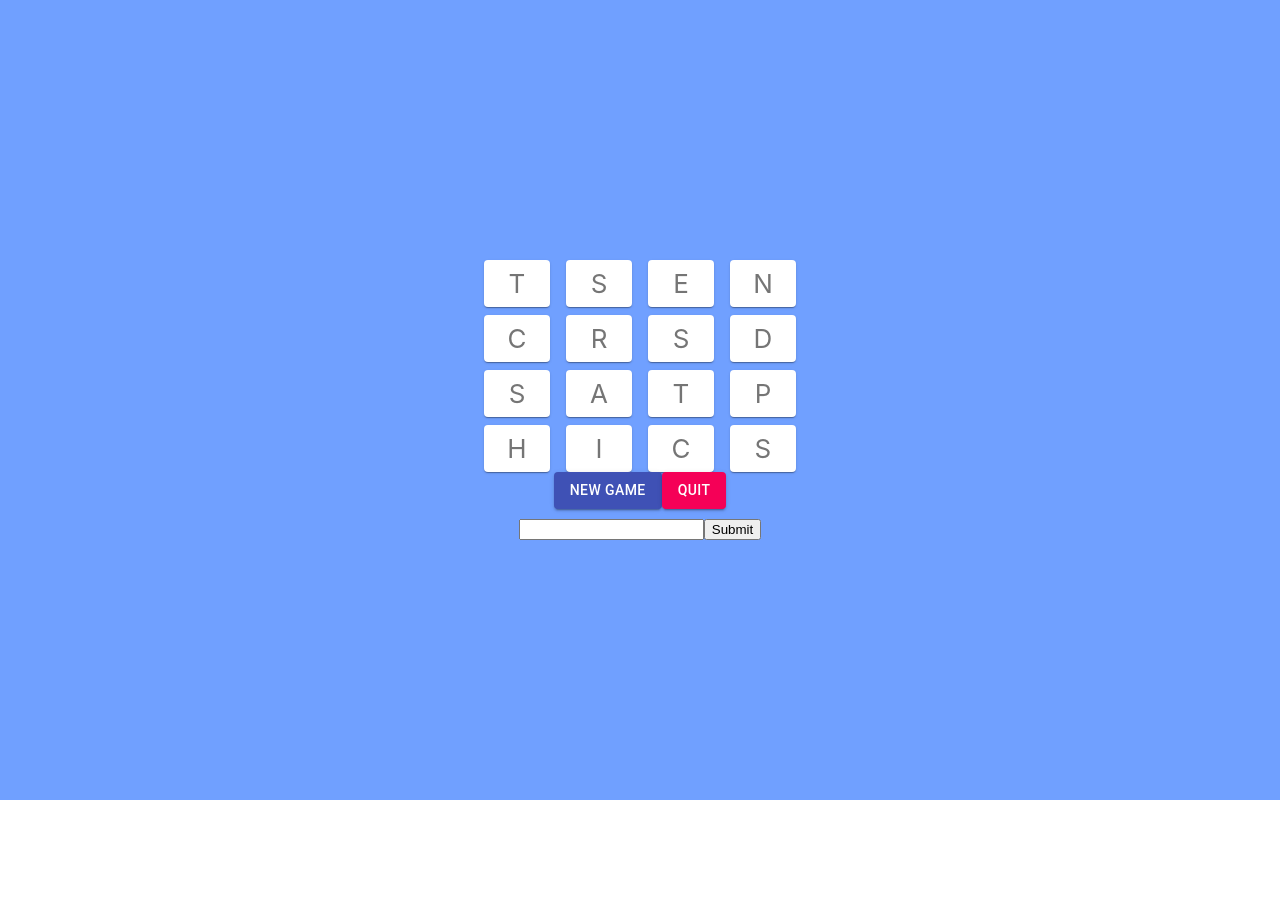
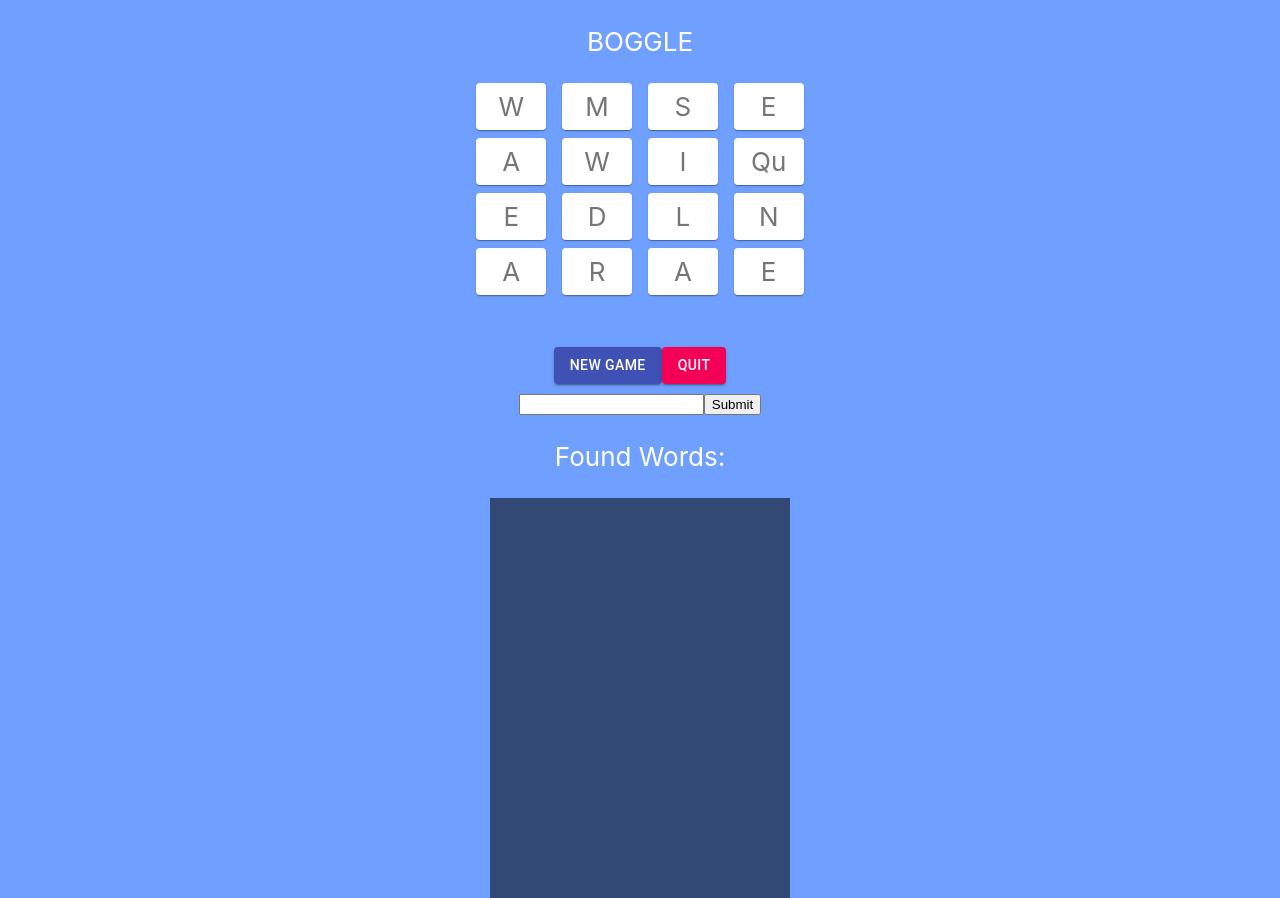
Before and after one commit to brybusti/b-app, a React (Create React App) app: page / in a window 1280 px wide. Both pictures are taken after a click on the button "NEW GAME". Before the commit the page ends 800 px from the top, so only its background shows below. Built offline with nearby package versions, Linux system fonts and the light colour scheme.

Commit message:
Finished, Bare Min

```diff
--- a/src/App.js
+++ b/src/App.js
@@ -8,7 +8,13 @@ import jsonDictionary  from './full-wordlist.json';
 import solutions from './boggle_solver.js';
 import { useFormik } from 'formik';
 import { makeStyles } from '@material-ui/core/styles';
-import VirtualizedList from './solutionList.js'
+//import VirtualizedList from './solutionList.js'
+import PropTypes from 'prop-types';
+import ListItem from '@material-ui/core/ListItem';
+import ListItemText from '@material-ui/core/ListItemText';
+import { FixedSizeList } from 'react-window';
+
+let gridItems, dict, usedAnswer, answers, itr, itr2, eState = 0, qState = -1;
 
 const useStyles = makeStyles(theme => ({
   root: {
@@ -21,18 +27,15 @@ const useStyles = makeStyles(theme => ({
   },
 }));
 
+const useStyles2 = makeStyles(theme => ({
+  root: {
+    width: '100%',
+    height: 400,
+    maxWidth: 300,
+    backgroundColor: theme.palette.text.secondary,
+  },
+}));
 
-
-
-
-
-
-
-let gridItems = RandomGrid();
-let dict = Array.from(jsonDictionary.words);
-let usedAnswer = new Set();
-let answer = solutions(gridItems, dict);
-let eState = 0, qState = 0;
 
 export default function App() {
   const [isVisible, setIsVisible] = useState(false);
@@ -46,10 +49,11 @@ export default function App() {
 
         if(usedAnswer.has(values.Answer))
           eState = 1;
-        else if((!answer.has(values.Answer)) || (values.Answer.length <= 2))
+        else if((!answers.has(values.Answer)) || (values.Answer.length <= 2))
           eState = 2;
         else{
           usedAnswer.add(values.Answer);
+          answers.delete(values.Answer);
           eState = 0;
         }
 
@@ -61,19 +65,89 @@ export default function App() {
   });
 
   function handleQuit() {
-    console.log("hi");
-    setVis2(!visible2);
-    qState = 1;
+    if(isVisible){
+      setIsVisible(!isVisible)
+      setVis2(!visible2);
+      qState = 1;
+    }
   }
 
   function handleStart(){
-    gridItems = RandomGrid();
-    dict = Array.from(jsonDictionary.words);
-    usedAnswer = new Set();
-    answer = solutions(gridItems, dict);
-    setIsVisible(!isVisible)
     qState = 0;
+
+    if(!isVisible){
+      gridItems = RandomGrid();
+      dict = Array.from(jsonDictionary.words);
+      usedAnswer = new Set();
+      answers = solutions(gridItems, dict);
+      setIsVisible(!isVisible)
+    }
   }
+
+
+
+
+
+  function renderRow(props) {
+    const { index, style } = props;
+    itr = Array.from(answers);
+    itr2 = Array.from(usedAnswer);
+
+
+    if(qState === 0){
+      return (
+        <ListItem button style={style} key={index}>
+          <ListItemText color="red" primary={
+            itr2[index]
+          } />
+        </ListItem>
+      );
+    }
+    else{
+      return (
+        <ListItem button style={style} key={index}>
+          <ListItemText color="red" primary={
+            itr[index]
+          } />
+        </ListItem>
+      );
+    }
+
+  }
+
+  renderRow.propTypes = {
+    index: PropTypes.number.isRequired,
+    style: PropTypes.object.isRequired,
+  };
+
+  function VirtualizedList() {
+    const classes2 = useStyles2();
+
+    if(qState === 0){
+      return (
+
+        <div className={classes2.root}>
+          <FixedSizeList height={400} width={300} itemSize={46} itemCount={usedAnswer.size}>
+            {renderRow}
+          </FixedSizeList>
+        </div>
+      );
+    }
+    else if(qState === 1){
+      return (
+
+      <div className={classes2.root}>
+        <FixedSizeList height={400} width={300} itemSize={46} itemCount={answers.size}>
+          {renderRow}
+        </FixedSizeList>
+      </div>
+    );
+    }
+  }
+
+
+
+
 
   function NestedGrid() {
     var x = -1;
@@ -125,6 +199,11 @@ export default function App() {
   return (
     <div className="App">
       <header className="App-header">
+
+      <div>
+        <p>BOGGLE</p>
+      </div>
+
       <div>
       {isVisible ?
         (<div>
@@ -134,6 +213,8 @@ export default function App() {
         </div>) : (<div></div>)
       }
       </div>
+
+      <p></p>
 
       <div>
       <Button variant="contained" color="primary" onClick={() =>  {
@@ -147,13 +228,6 @@ export default function App() {
         Quit
       </Button> {/* End of secondary button */}
       </div>
-
-
-
-
-
-
-
 
       { qState !== 1 ? (
         <form onSubmit={formik.handleSubmit} id='wordInput'>
@@ -178,8 +252,18 @@ export default function App() {
           <p>Invalid Word!</p>
       ) : (<></>)}
 
+      { qState === 0 ? (
+          <div>
+            <p>Found Words:</p>
+            <VirtualizedList></VirtualizedList>
+          </div>
+      ) : (<></>)}
+
       { qState === 1 ? (
+        <div>
+          <p>Missed Words:</p>
           <VirtualizedList></VirtualizedList>
+        </div>
       ) : (<></>)}
 
       </header>
--- a/src/boggle_solver.js
+++ b/src/boggle_solver.js
@@ -107,8 +107,6 @@ function gridSearch(i, j, visited, arr, str, myTrie, sol){
 
 // Find and return the solutions to the given grid & dictionary
 export default function solutions(arr, dict) {
-    console.log(arr);
-    console.log(dict);
     // Needed variables
     var sol = new Set();                        // Stores found dictionary words
     var myTrie = new Trie();                    // Create trie to hold dictionary words
--- a/src/solutionList.js
+++ b/src/solutionList.js
@@ -4,6 +4,7 @@ import PropTypes from 'prop-types';
 import ListItem from '@material-ui/core/ListItem';
 import ListItemText from '@material-ui/core/ListItemText';
 import { FixedSizeList } from 'react-window';
+import './App.js'
 
 const useStyles = makeStyles(theme => ({
     root: {
```
